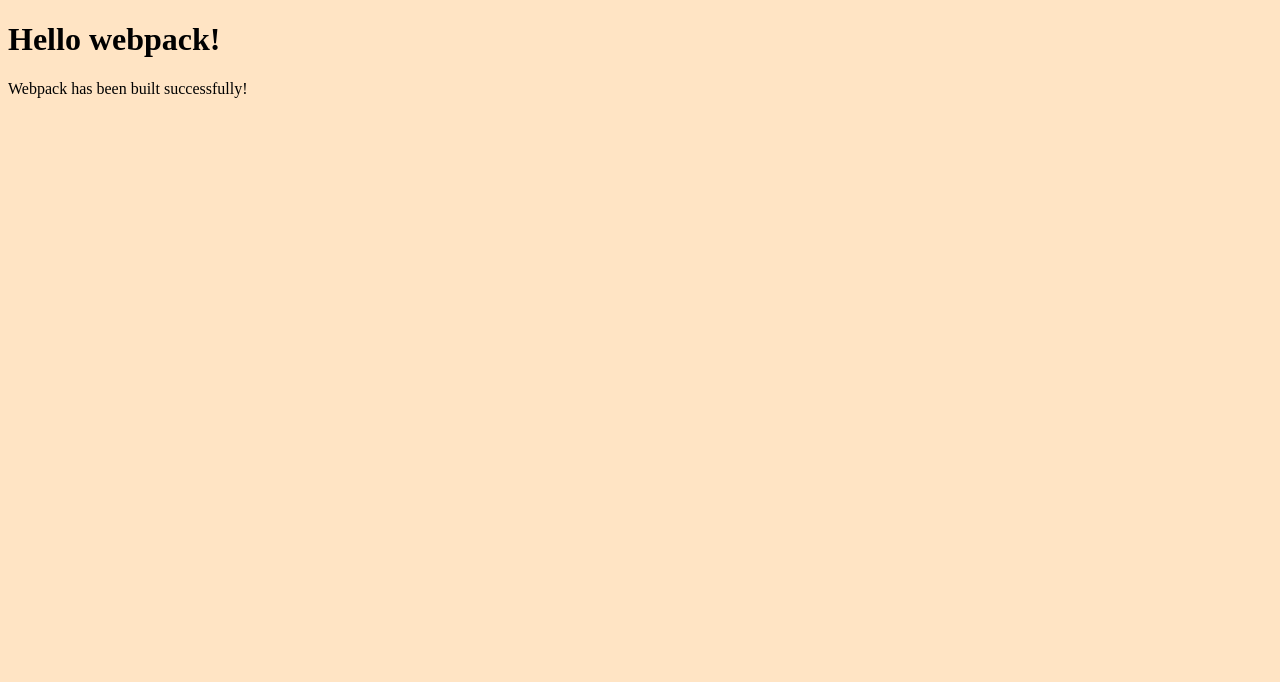
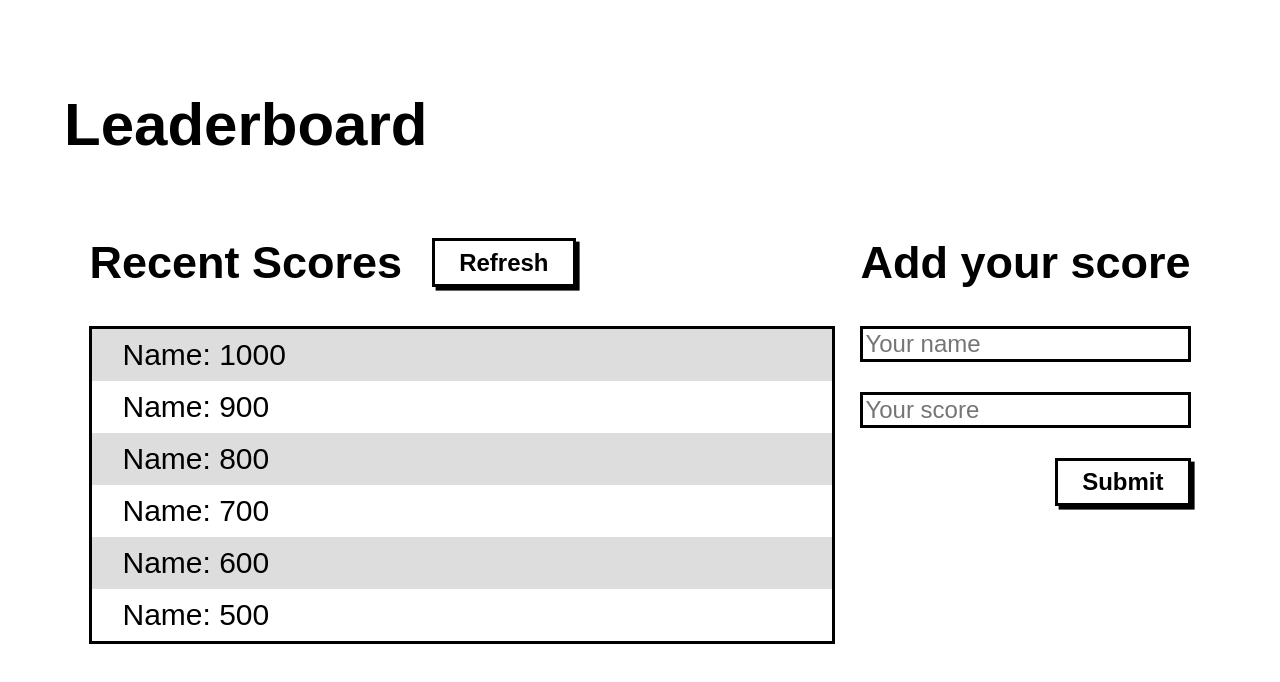
Before and after one commit to SlowKingV/leaderboard, a website built with webpack: page src/index.html in a window 1280 px wide. Built offline with nearby package versions, Linux system fonts and the light colour scheme.

Commit message:
Add page structure and styling

```diff
--- a/src/index.html
+++ b/src/index.html
@@ -8,7 +8,31 @@
 </head>
 
 <body>
-  <h1>Hello webpack!</h1>
+  <main>
+    <h1>Leaderboard</h1>
+    <div class="page-sections">
+      <section class="scores">
+        <h2>Recent Scores</h2>
+        <button class="button refresh" type="button">Refresh</button>
+        <ul class="list">
+          <li>Name: 1000</li>
+          <li>Name: 900</li>
+          <li>Name: 800</li>
+          <li>Name: 700</li>
+          <li>Name: 600</li>
+          <li>Name: 500</li>
+        </ul>
+      </section>
+      <section class="add-score">
+        <h2>Add your score</h2>
+        <form class="form" action="#">
+          <input class="text-input name" type="text" placeholder="Your name">
+          <input class="text-input score" type="text" placeholder="Your score">
+          <input class="button submit" type="submit" value="Submit">
+        </form>
+      </section>
+    </div>
+  </main>
 </body>
 
 </html>
--- a/src/index.js
+++ b/src/index.js
@@ -1,12 +1,3 @@
 import './style.css';
 
-function component() {
-  const element = document.createElement('div');
-
-  // Lodash, currently included via a script, is required for this line to work
-  element.innerHTML = 'Webpack has been built successfully!';
-
-  return element;
-}
-
-document.body.appendChild(component());
+console.log('Webpack built successfully!')
--- a/src/style.css
+++ b/src/style.css
@@ -1,3 +1,81 @@
+:root {
+  box-sizing: border-box;
+  font-family: sans-serif;
+  font-size: 30px;
+}
+
 body {
-  background-color: bisque;
+  margin: 0;
 }
+
+main {
+  margin: 3em auto;
+  width: 90%;
+}
+
+h1 {
+  margin-top: 0;
+}
+
+button, input {
+  font-size: 0.8em;
+}
+
+.button {
+  background-color: #fff;
+  border: 3px solid #000;
+  box-shadow: 0.15em 0.15em #000;
+  cursor: pointer;
+  font-weight: bold;
+  padding: 0.3em 1em;
+}
+
+.button:active {
+  box-shadow: 0 0;
+  transform: translate(0.15em, 0.15em);
+}
+
+.page-sections {
+  display: flex;
+  justify-content: space-evenly;
+}
+
+.scores {
+  display: flex;
+  flex-wrap: wrap;
+  column-gap: 1em;
+}
+
+.refresh {
+  align-self: center;
+}
+
+.list {
+  border: 3px solid #000;
+  list-style: none;
+  margin: 0;
+  padding: 0;
+  width: 100%;
+}
+
+.list li {
+  padding: 0.3em 1em;
+}
+
+.list li:nth-child(odd) {
+  background-color: #dddddd;
+}
+
+.form {
+  display: flex;
+  flex-direction: column;
+  row-gap: 1em;
+}
+
+.text-input {
+  border: 3px solid #000;
+}
+
+.submit {
+  align-self: flex-end;
+}
```
